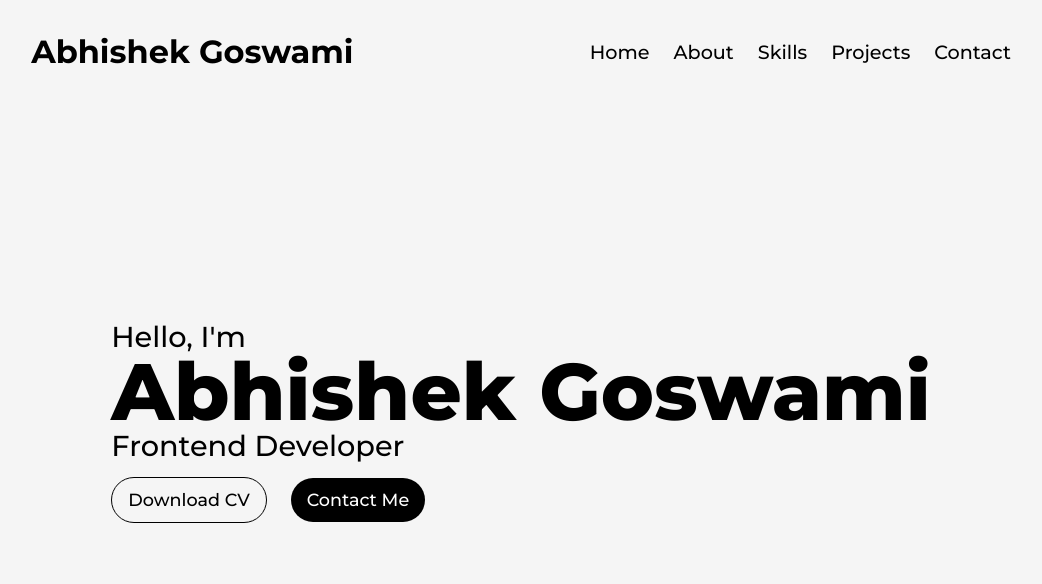
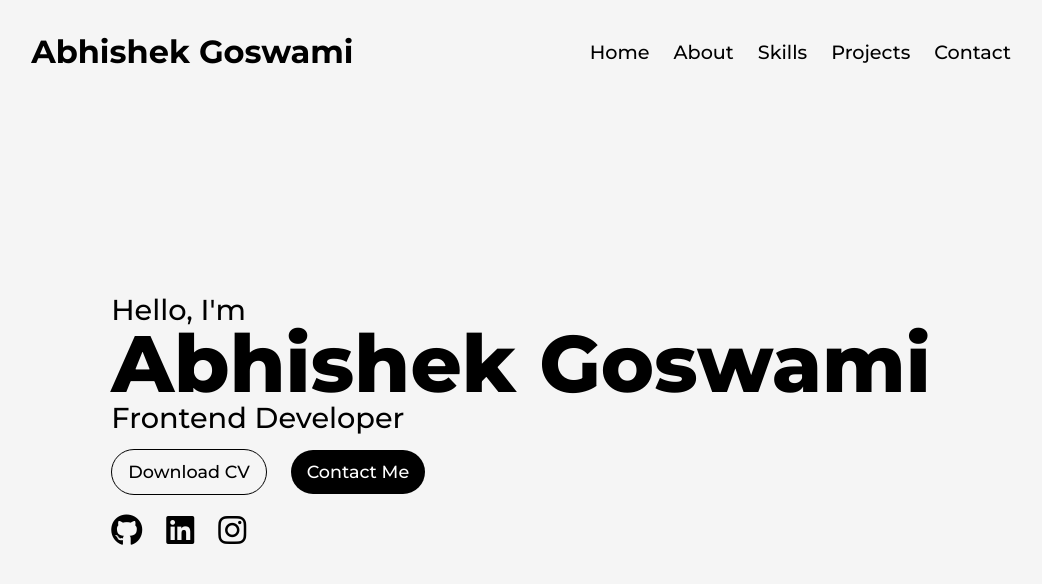
Before and after one commit to AbhishekGoswam1/Portfolio, a plain HTML site: page index.html in a window 1280 px wide. Shown: the whole page, without its empty margins (119-1161 px from the left). Drawn offline with Linux system fonts and the light colour scheme.

Commit message:
add social icons

```diff
--- a/index.html
+++ b/index.html
@@ -9,6 +9,8 @@
     <link rel="preconnect" href="https://fonts.googleapis.com">
     <link rel="preconnect" href="https://fonts.gstatic.com" crossorigin>
     <link href="https://fonts.googleapis.com/css2?family=Montserrat:ital,wght@0,100..900;1,100..900&display=swap" rel="stylesheet">
+    <link rel="stylesheet" href="https://cdnjs.cloudflare.com/ajax/libs/font-awesome/6.0.0/css/all.min.css">
+    <script src="https://kit.fontawesome.com/2b9cdc1c9a.js" crossorigin="anonymous"></script>
 </head>
 <body>
 
@@ -37,6 +39,11 @@
                 <button id="btn1"><a href="#" class="btn">Download CV</a></button>
                 <button id="btn2"><a href="#contact" class="btn">Contact Me</a></button>
             </div>
+            <div class="socials">
+                <span><a href=""><i class="fa-brands fa-github"></i></a></span>
+                <span><a href=""><i class="fa-brands fa-linkedin"></i></a></span>
+                <span><a href=""><i class="fa-brands fa-instagram"></i></a></span>
+            </div>
         </div>
     </section>
 
--- a/style.css
+++ b/style.css
@@ -104,6 +104,18 @@ nav h1{
     cursor: pointer;
 }
 
+#btn1{
+    background-color: #f5f5f5;
+    color: #000000;
+    border: solid 1px #000000;
+}
+
+#btn1:hover {
+    color: #fff;
+    background-color: #000000;
+    transition: ease-in-out 0.3s;
+}
+
 #btn2{
     background-color: #000000;
     color: #fff;
@@ -113,19 +125,19 @@ nav h1{
     color: #000000;
     border: solid 1px #000000;
     background-color: #f5f5f5;
-    transition: background-color 0.3s ease-in-out, color 0.3s ease-in-out;
+    transition: ease-in-out 0.3s;
 }
 
-#btn1{
-    background-color: #f5f5f5;
-    color: #000000;
-    border: solid 1px #000000;
+.socials{
+    display: flex;
+    align-items: center;
+    gap: 1.5rem;
+    margin-top: 1rem;
 }
 
-#btn1:hover {
-    color: #fff;
-    background-color: #000000;
-    transition: background-color 0.3s ease-in-out, color 0.3s ease-in-out;
+.socials a{
+    font-size: 2rem;
+    font-weight: 500;
 }
 
 /*floating ball css*/
```
